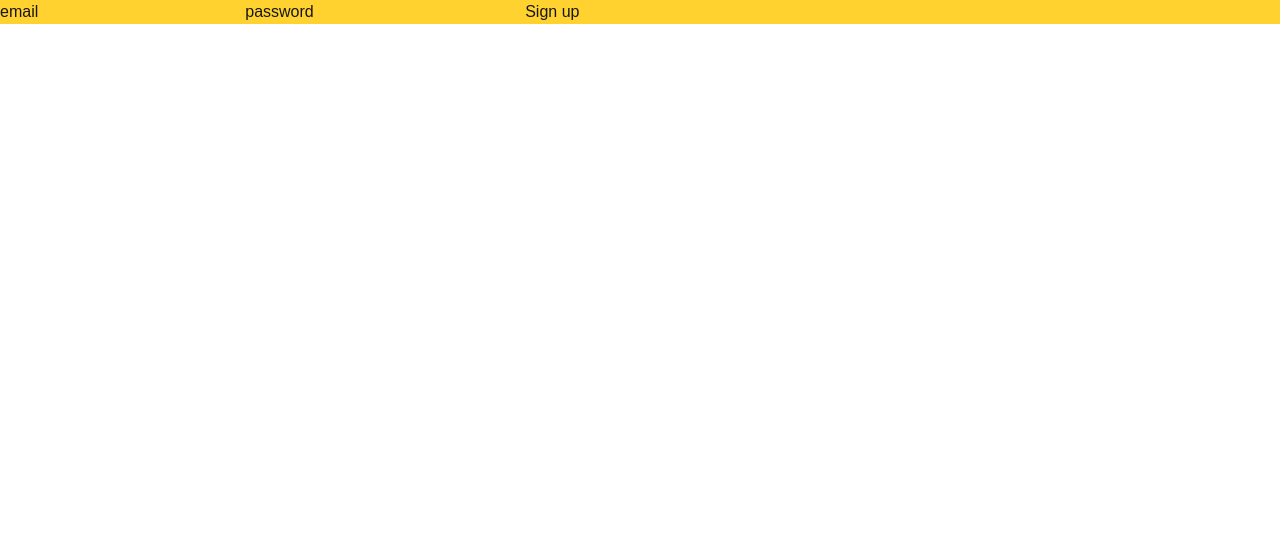
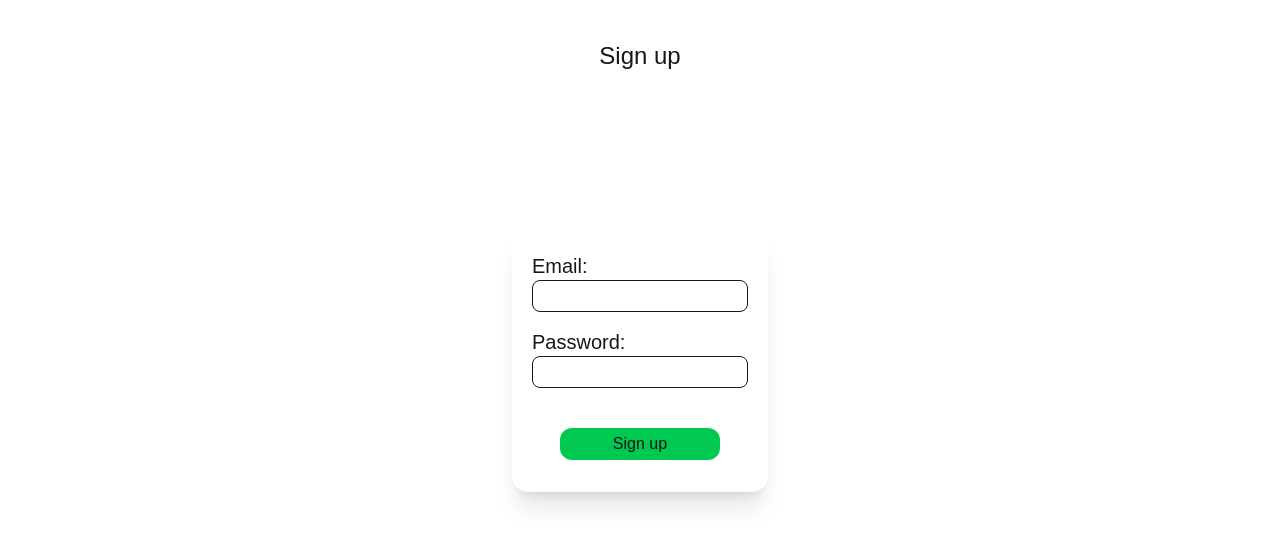
Before and after one commit to weijiePan/mock_debate, a Next.js app: page /sign-up in a window 1280 px wide. Shown: the top 546 px of the page. Built offline with nearby package versions, Linux system fonts and the light colour scheme; no server answers.

Commit message:
login stuff and debate page

```diff
--- a/package.json
+++ b/package.json
@@ -9,13 +9,14 @@
   },
   "dependencies": {
     "@supabase/supabase-js": "^2.57.4",
-    "@tailwindcss/postcss": "^4.1.13",
     "autoprefixer": "^10.4.21",
+    "lucide-react": "^0.544.0",
     "next": "^15.5.3",
     "react": "^19.1.0",
     "react-dom": "^19.1.0"
   },
   "devDependencies": {
+    "@tailwindcss/postcss": "^4.1.13",
     "@types/node": "^20",
     "@types/react": "^19",
     "@types/react-dom": "^19",
--- /dev/null
+++ b/postcss.config.js
@@ -0,0 +1,5 @@
+module.exports = {
+  plugins: {
+    '@tailwindcss/postcss': {},
+  },
+}
--- a/src/app/debate/page.tsx
+++ b/src/app/debate/page.tsx
@@ -1,19 +1,105 @@
 'use client'
 import {use, useState} from "react";
 import Textbox from "../components/Textbox";
+import { supabase } from "../../../supabase";
+import { useEffect } from "react";
+import { useRouter } from "next/navigation";
+import {X} from 'lucide-react'
 
 export default function debate(){
-    let [userInput, changeUserInput]:[string[], Function] = useState([]);
-    let [aiOutput, changeAiOutput]:[string[], Function] = useState([]);
-    return(<>
+  let [userInput, changeUserInput]:[string[], Function] = useState([]);
+  let [aiOutput, changeAiOutput]:[string[], Function] = useState([]);
 
-        <div className="bg-red-500 text-white p-10 text-4xl">
-            Tailwind Test
-        </div>
+  const router = useRouter();
+
+  const [userId, setUserId] = useState('')
+  const [history, setHistory] = useState(false)
+
+  useEffect(() => {
+    const checkUser = async () => {
+      const { data: { user } } = await supabase.auth.getUser();
+      if (!user) {
+        router.push("/login"); // 🚨 redirect if no user
+        return
+      }
+      setUserId(user.id)
+    };
+
+    checkUser();
+  }, []);
 
 
 
 
+
+    return(<>
+
+        <div className="">
+
+
+
+          <div className="w-full h-screen bg-[#2B2B2B]">
+
+            <div className="h-1/10 text-white text-2xl !p-4 flex">
+              <div className="text-white">
+                law school app
+              </div>
+
+              <div className="block !ml-14">
+                <button onClick={() => setHistory(true)} className="bg-[#D9D9D9] rounded-full w-30 hover:opacity-70 transition !absolute !right-10">
+                    <span className="text-[#2B2B2B] text-lg">History</span>
+                </button>
+              </div>
+
+            </div>
+
+            <div className="h-8/10">
+
+            </div>
+
+            <div className="flex justify-center items-center ">
+
+              <div className="!mr-2 w-12 h-12 rounded-full bg-[#2B2B2B] border-2 border-[#FFFFFF] text-white text-center font-bold flex justify-center items-center !ml-2 hover:opacity-70 transition cursor-pointer">
+                mic
+              </div>
+
+              <div className="">
+                <input
+                className="bg-[#2B2B2B] border-2 border-[#FFFFFF] rounded-full w-100 h-12 text-white !p-5"
+
+                />
+
+
+
+              </div>
+              <div className="w-12 h-12 rounded-full bg-[#2B2B2B] border-2 border-[#FFFFFF] text-white text-center font-bold flex justify-center items-center !ml-2 hover:opacity-70 transition cursor-pointer">
+                <span className="text-2xl -translate-y-0.5">→</span>
+              </div>
+
+              {history && (
+                <div className="fixed inset-0 flex items-center justify-center bg-black/50">
+                    <div className="relative w-[400px] h-[300px] rounded-2xl bg-white p-6">
+                        <button
+                        onClick={() => setHistory(false)} // your close function
+                        className="absolute top-3 right-3 p-2 rounded-full hover:bg-gray-200"
+                        >
+                        <X className="w-5 h-5" />
+                        </button>
+
+                        <div className="mt-8">
+                        history stuff
+                        </div>
+                    </div>
+                    </div>
+                )}
+
+            </div>
+          </div>
+        </div>
+
+
+{
+        /*
 
         <form>
             <input onChange={
@@ -28,7 +114,8 @@ export default function debate(){
 
         </form>
         <Textbox text=""></Textbox>
-
+        */
+}
     </>
     )
 }
--- a/src/app/globals.css
+++ b/src/app/globals.css
@@ -1,4 +1,24 @@
 @import "tailwindcss";
+
+@layer base {
+    *,
+    *::before,
+    *::after {
+        padding: 0;
+        margin: 0;
+        box-sizing: border-box;
+    }
+
+    /* For Firefox. */
+    * {
+        scrollbar-width: none;
+    }
+
+    /* For WebKit (Chrome & Safari). */
+    ::-webkit-scrollbar {
+        display: none;
+    }
+}
 
 :root {
   --background: #ffffff;
--- a/src/app/login/page.tsx
+++ b/src/app/login/page.tsx
@@ -23,12 +23,31 @@ export default function Login() {
 
     return(
         <div>
-          <div className="bg-amber-300">
-            username<input value={email} onChange={(e) => setEmail(e.target.value)}/>
-            password <input value={password} onChange={(e) => setPassword(e.target.value)}/>
-            <button onClick={handleLogin}>
+          <h1 className='text-2xl flex !mt-10 justify-center'>Log in</h1>
+
+          <div className='!mt-40 h-65 !p-5 w-1/5 !mx-auto !shadow-xl !space-y-4 rounded-2xl'>
+            <div className=''>
+              <span className='text-xl'>Email: <br /></span>
+              <input
+              className='border-1 rounded-lg w-full h-8 !p-2'
+              />
+            </div>
+
+            <div className=''>
+              <span className='text-xl'>Password: <br /></span>
+              <input
+              className='border-1 rounded-lg w-full h-8 !p-2'
+              />
+            </div>
+
+            <div className='!mt-10 flex justify-center'>
+              <button onClick={() => handleLogin()} className='w-40 bg-green-500 rounded-xl h-8 cursor-pointer'>
                 Log in
-            </button>
+              </button>
+            </div>
+          </div>
+          <div className='h-40'>
+
           </div>
         </div>
     )
--- a/src/app/page.tsx
+++ b/src/app/page.tsx
@@ -4,7 +4,9 @@ import styles from "./page.module.css";
 export default function Home() {
   return (
     <div>
-      <p className="bg-amber-900 text-5xl">hello</p>
+      <div className="bg-amber-300 text-xl">
+        hfkdjsfjsdik
+      </div>
     </div>
 
   );
--- a/src/app/sign-up/page.tsx
+++ b/src/app/sign-up/page.tsx
@@ -3,12 +3,13 @@
 import '@/app/globals.css'
 import { useState } from "react"
 import { supabase } from "../../../supabase"
+import { useRouter } from 'next/navigation'
 
 export default function Login() {
 
   const [email, setEmail] = useState('')
   const [password, setPassword] = useState('')
-
+  const router = useRouter()
     const handleSignup = async() => {
       console.log(email)
       console.log(password)
@@ -18,6 +19,9 @@ export default function Login() {
         // Optional: you can pass user_metadata like username
         // options: { data: { username: 'yourUsername' } }
       })
+      if (data) {
+        router.push('/debate')
+      }
 
     console.log("hello")
     if (error) {console.log("there was an error"); return}
@@ -45,14 +49,32 @@ export default function Login() {
 
     return(
         <div>
-          <div className='bg-amber-300'>
+          <h1 className='text-2xl flex !mt-10 justify-center'>Sign up</h1>
 
-            email<input value={email} onChange={(e) => setEmail(e.target.value)}/>
-            password <input value={password} onChange={(e) => setPassword(e.target.value)}/>
-            <button onClick={handleSignup}>
+          <div className='!mt-40 h-65 !p-5 w-1/5 !mx-auto !shadow-xl !space-y-4 rounded-2xl'>
+            <div className=''>
+              <span className='text-xl'>Email: <br /></span>
+              <input
+              className='border-1 rounded-lg w-full h-8 !p-2'
+              />
+            </div>
+
+            <div className=''>
+              <span className='text-xl'>Password: <br /></span>
+              <input
+              className='border-1 rounded-lg w-full h-8 !p-2'
+              />
+            </div>
+
+            <div className='!mt-10 flex justify-center'>
+              <button onClick={() => handleSignup()} className='w-40 bg-green-500 rounded-xl h-8 cursor-pointer'>
                 Sign up
               </button>
             </div>
           </div>
+          <div className='h-40'>
+
+          </div>
+        </div>
     )
 }
--- /dev/null
+++ b/tailwind.config.js
@@ -0,0 +1,11 @@
+/** @type {import('tailwindcss').Config} */
+module.exports = {
+  important: true, // or a selector string
+  content: [
+    './app/**/*.{js,ts,jsx,tsx}',
+    './pages/**/*.{js,ts,jsx,tsx}',
+    './components/**/*.{js,ts,jsx,tsx}',
+  ],
+  theme: { extend: {} },
+  plugins: [],
+}
```
Also changed, not shown: 1 other file (tests, documents, lock files or other folders). Lines whose indentation alone changed are shown as unchanged.
